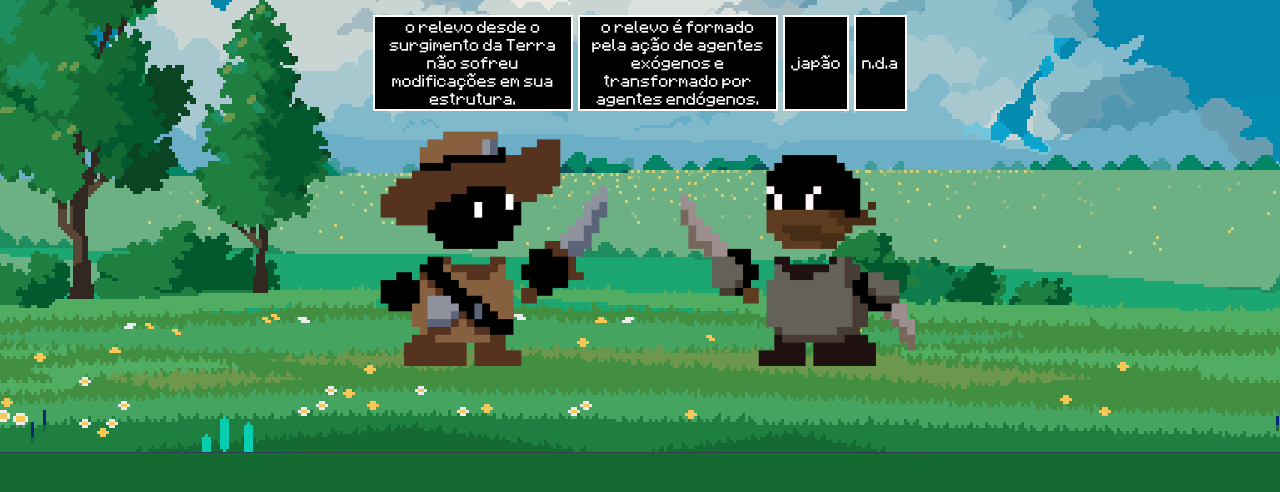
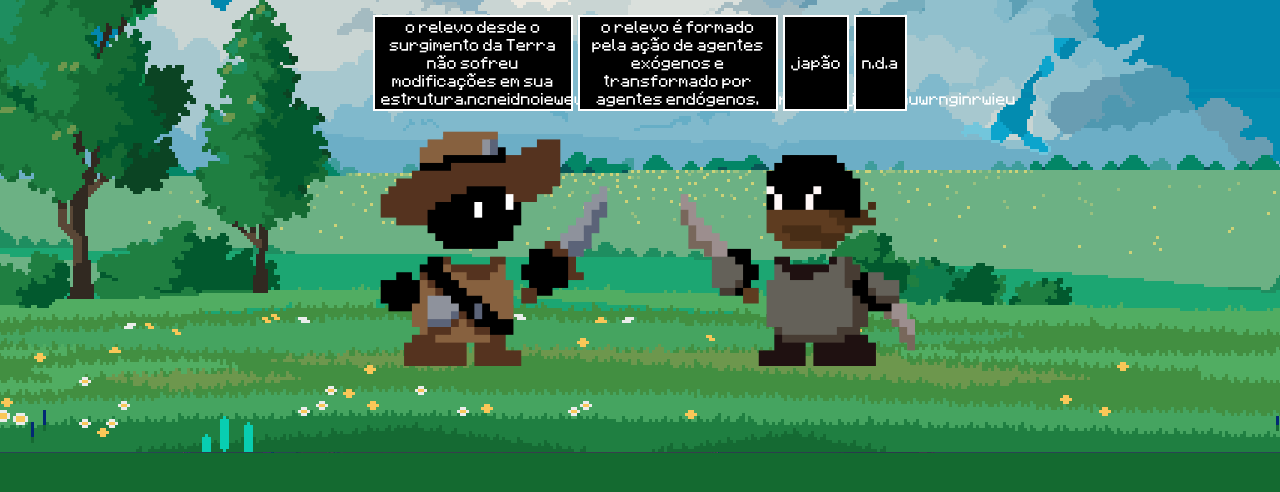
Before and after one commit to de5cafe/de5cafe.github.io, a plain HTML site: page play.html in a window 1280 px wide. Shown: the part 236-728 px from the top of the page. Drawn offline with Linux system fonts and the light colour scheme.

Commit message:
Update play.html

```diff
--- a/play.html
+++ b/play.html
@@ -7,7 +7,7 @@
 <body>
   <h1 id="question">Sobre a formação do relevo é correto afirmar que:</h1><br>
   <div class="button-container">
-      <button id="btn1">o relevo desde o surgimento da Terra não sofreu modificações em sua estrutura.</button>
+      <button id="btn1">o relevo desde o surgimento da Terra não sofreu modificações em sua estrutura.ncneidnoiewewjfi34hji4jhggfierofgjergiogierjgoirhhuwrnginrwieu</button>
       <button>o relevo é formado pela ação de agentes exógenos e transformado por agentes endógenos.</button>
       <button>japão</button>
       <button>n.d.a</button>
```
